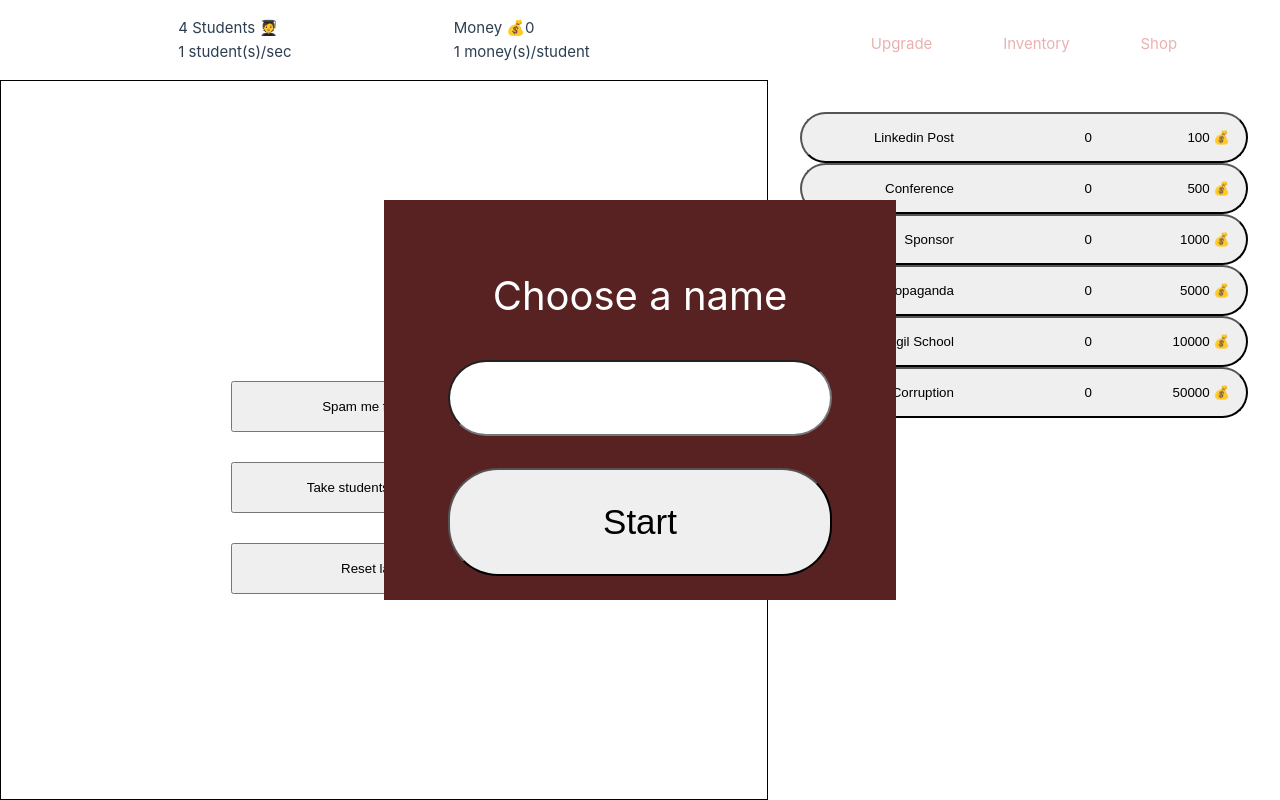
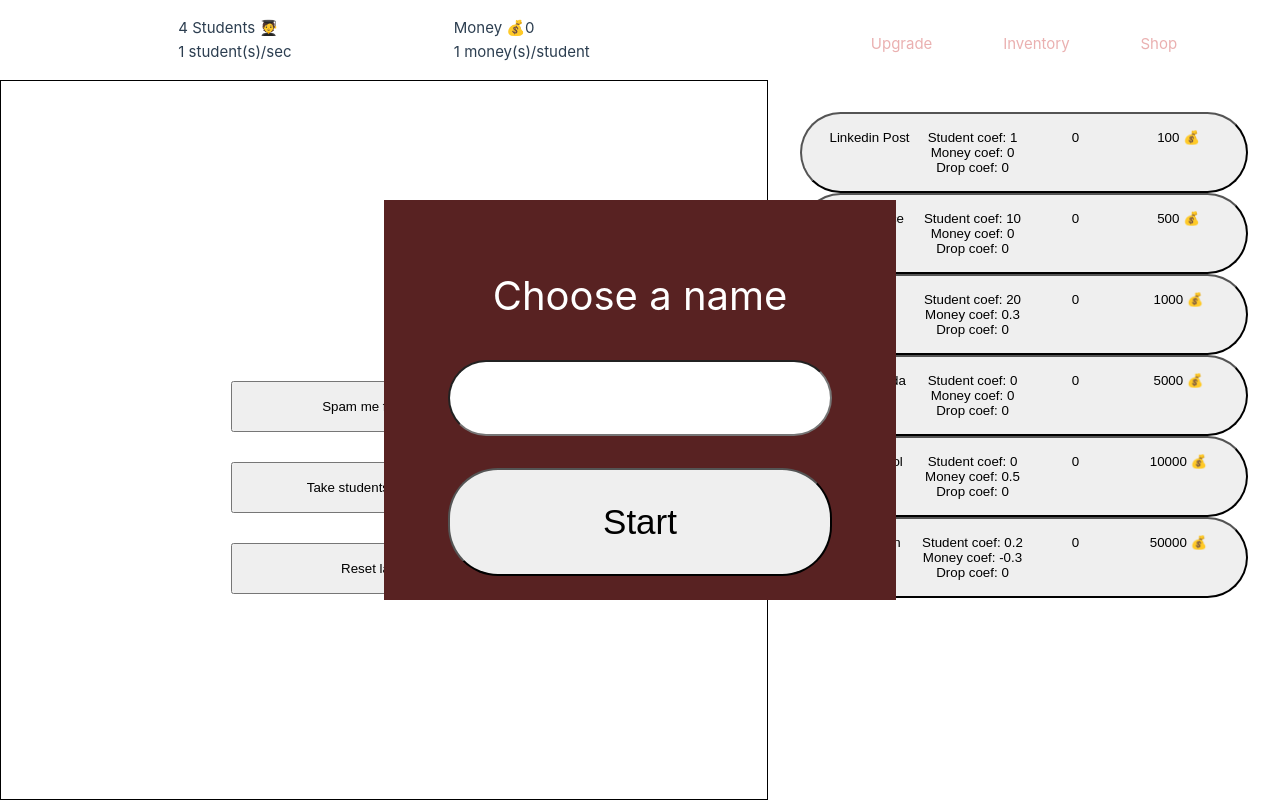
Before and after one commit to Ruiseki/IdleGame, a Vue app: page / in a window 1280 px wide. Built offline with nearby package versions, Linux system fonts and the light colour scheme.

Commit message:
add coef on display

```diff
--- a/src/views/MainPageView.vue
+++ b/src/views/MainPageView.vue
@@ -8,8 +8,13 @@
 <template>
     <section id="upgrades">
         <button class="upgrade" @click="upgradeList.levelUp(upgrade.name)" v-for="(upgrade, i) in upgradeList.upgradeList" :key="i">
-        <div>
+            <div>
                 <p>{{ upgrade.name }}</p>
+            </div>
+            <div>
+                <p>Student coef: {{ `${Number.parseInt(upgrade.coefBonus)/5}` }}</p>
+                <p>Money coef: {{ upgrade.moneyCoefBonus }}</p>
+                <p>Drop coef: {{ upgrade.coefDropRate }}</p>
             </div>
             <div>
                 <p>{{ upgrade.level }}</p>
@@ -45,7 +50,7 @@
     }
 
     .upgrade div {
-        width: 33%;
-        text-align: right;
+        width: 25%;
+        text-align: center;
     }
 </style>
```
